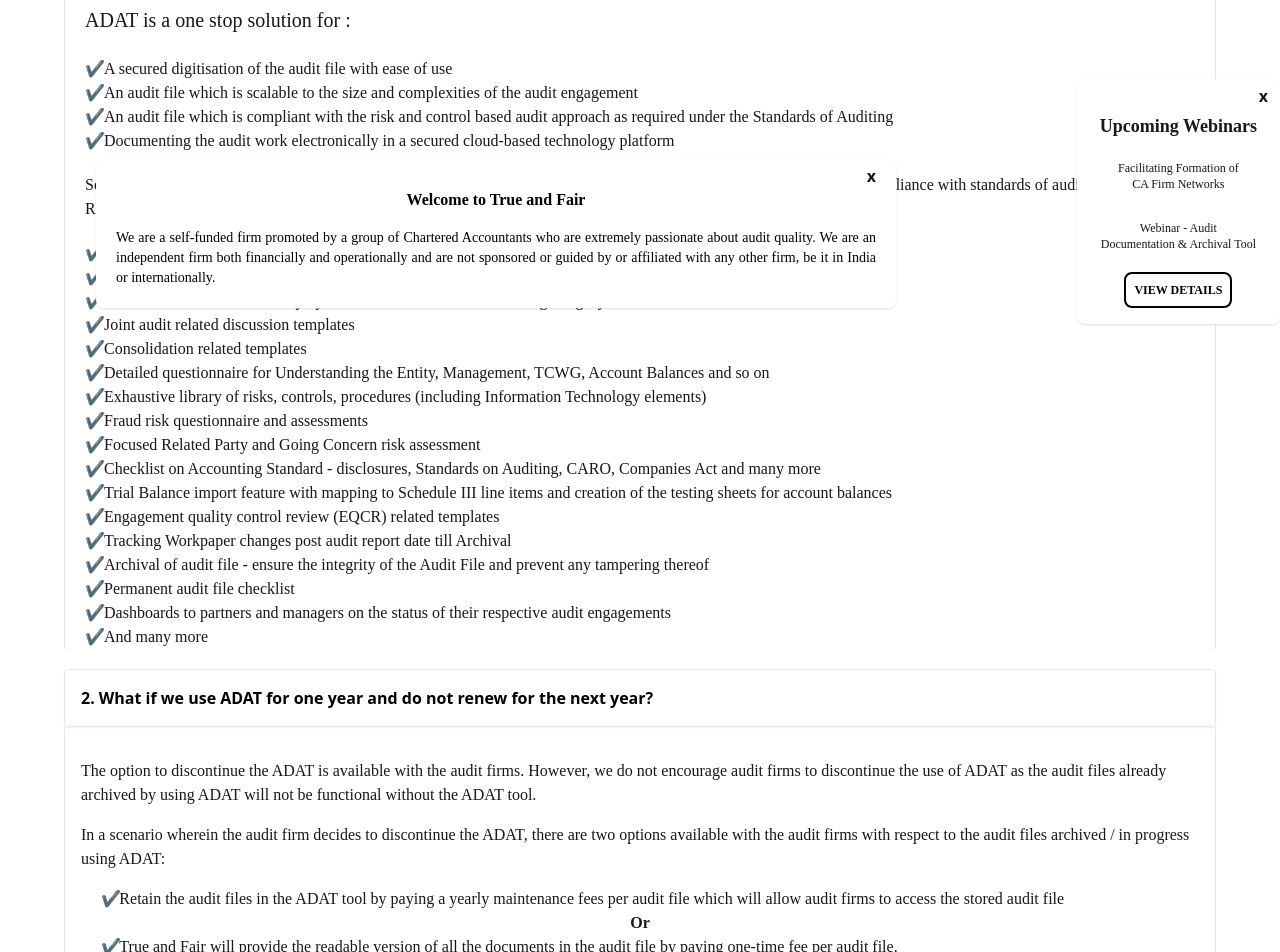
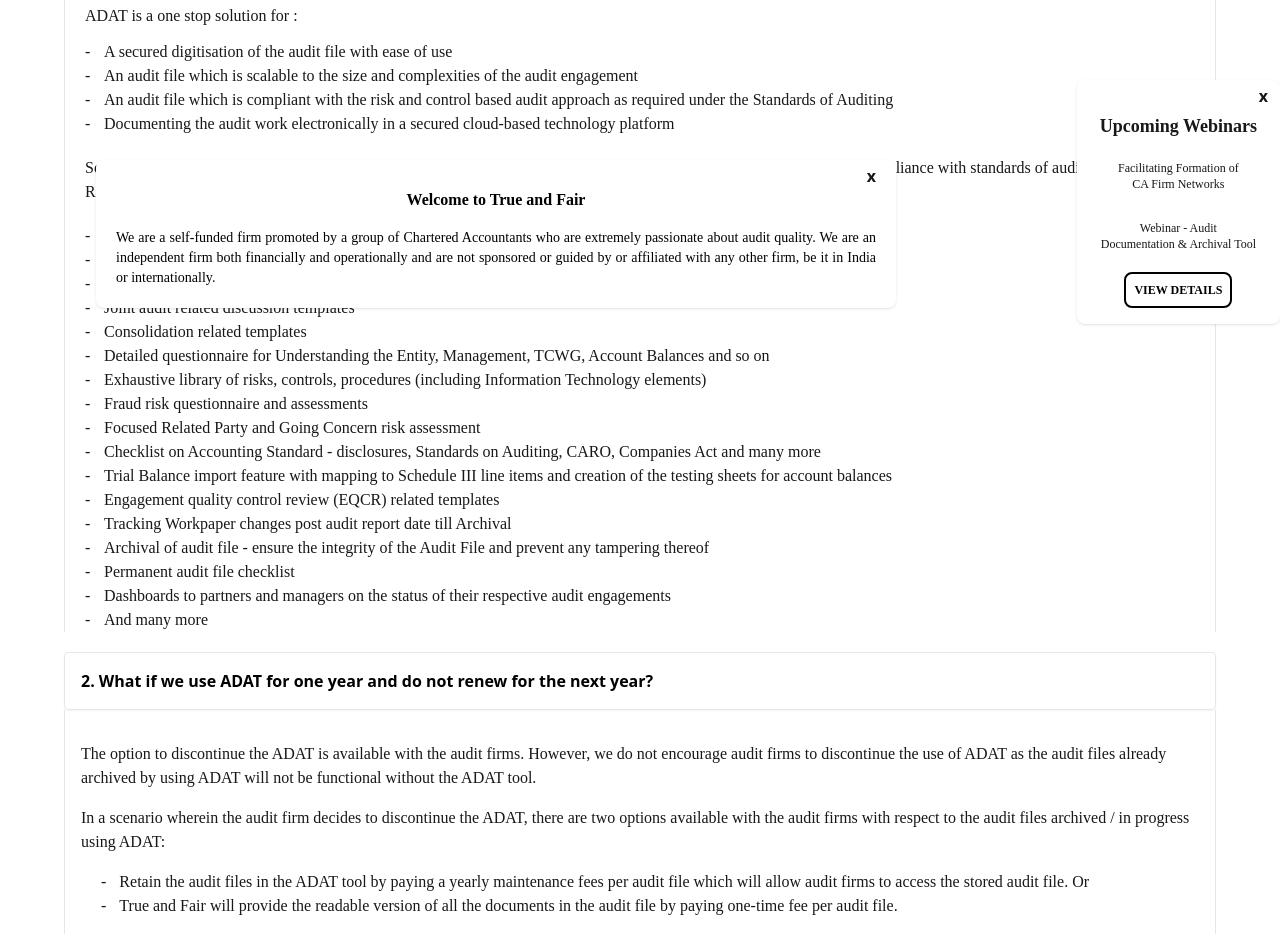
Before and after one commit to TRUENFAIR/trueandfair, a Next.js app: page /faq in a window 1280 px wide. Shown: the part 460-1412 px from the top of the page. Built offline with nearby package versions, Linux system fonts and the light colour scheme.

Commit message:
the change in text format and header faq name ch

```diff
--- a/components/layout.js
+++ b/components/layout.js
@@ -101,7 +101,7 @@
       name: "Events",
       path: "/events",
     },
-    { name: "Faq", path: "/faq" },
+    { name: " FAQs", path: "/faq" },
     {
       name: "Contact",
       path: "/contact",
@@ -335,7 +335,7 @@
               <a> Events</a>
             </Link>
             <Link href="/faq">
-              <a>FAQ</a>
+              <a> FAQs</a>
             </Link>
           </div>
           <div className="text-sm flex flex-col font-bah text-black lg:p-0  text-center">
--- a/pages/faq.js
+++ b/pages/faq.js
@@ -43,10 +43,27 @@
             data-aos-once="true"
             className="lg:h-[90px] h-[200px]  w-[80%] md:w-1/2 flex justify-center  items-center font-bah text-2xl text-white bg-slate-800"
           >
-            <div className=" text-3xl font-bah  title-font text-white">FAQ</div>
+            <div className=" text-3xl font-bah  title-font text-white">Frequently Asked Questions</div>
           </div>
         </div>
       </section>
+
+      {/* <div>
+        <details>
+          <summary>
+            Lorem ipsum dolor sit amet consectetur, adipisicing elit. Nihil,
+            iusto!
+          </summary>
+          <div className="">
+            Lorem ipsum dolor sit amet consectetur adipisicing elit. Ullam, eius
+            eos rerum saepe velit delectus ipsam nesciunt id enim iusto
+            molestias tempora error sapiente perferendis obcaecati ipsa, natus
+            nobis? Magni porro, tempora neque incidunt tempore possimus
+            distinctio vel eius consequuntur rem ab voluptas ex ipsam hic eaque
+            doloremque quos modi!
+          </div>
+        </details>
+      </div> */}
 
       <div className="md:container pt-4 pb-5 flex flex-col gap-5  md:mx-auto">
         <OurBrand title={"1. Why should I use ADAT?"} />
--- a/pages/faq/ourBrand.js
+++ b/pages/faq/ourBrand.js
@@ -12,12 +12,12 @@
         <div>
           <section>
             <div className="w-full border-l border-r font-bah">
-              <p className="leading-relaxed p-5 text-xl o text-justify p-1 ">
+              <p className=" p-1 mt-4 mb-2 md:pl-5 ">
                 ADAT is a one stop solution for :
               </p>
 
               <div className="flex gap-4">
-                <div className="w-[2%] md:pl-5">✔️</div>
+                <div className="w-[2%] md:pl-5">-</div>
                 <div>
                   <p>
                     A secured digitisation of the audit file with ease of use
@@ -26,7 +26,7 @@
               </div>
 
               <div className="flex gap-4">
-                <div className="w-[2%] md:pl-5">✔️</div>
+                <div className="w-[2%] md:pl-5">-</div>
                 <div>
                   <p>
                     An audit file which is scalable to the size and complexities
@@ -36,7 +36,7 @@
               </div>
 
               <div className="flex gap-4">
-                <div className="w-[2%] md:pl-5">✔️</div>
+                <div className="w-[2%] md:pl-5">-</div>
                 <div>
                   <p>
                     An audit file which is compliant with the risk and control
@@ -47,7 +47,7 @@
               </div>
 
               <div className="flex gap-4">
-                <div className="w-[2%] md:pl-5">✔️</div>
+                <div className="w-[2%] md:pl-5">-</div>
                 <div>
                   <p>
                     Documenting the audit work electronically in a secured
@@ -64,14 +64,14 @@
               </p>
 
               <div className="flex gap-4">
-                <div className="w-[2%] md:pl-5">✔️</div>
+                <div className="w-[2%] md:pl-5">-</div>
                 <div>
                   <p>Robust audit firm, audit engagement and team onboarding</p>
                 </div>
               </div>
 
               <div className="flex gap-4">
-                <div className="w-[2%] md:pl-5">✔️</div>
+                <div className="w-[2%] md:pl-5">-</div>
                 <div>
                   <p>
                     Secure environment to the clients of the audit firm to share
@@ -81,7 +81,7 @@
               </div>
 
               <div className="flex gap-4">
-                <div className="w-[2%] md:pl-5">✔️</div>
+                <div className="w-[2%] md:pl-5">-</div>
                 <div>
                   <p>
                     Audit file can be accessed only by the Authorised Personnel
@@ -91,21 +91,21 @@
               </div>
 
               <div className="flex gap-4">
-                <div className="w-[2%] md:pl-5">✔️</div>
+                <div className="w-[2%] md:pl-5">-</div>
                 <div>
                   <p>Joint audit related discussion templates</p>
                 </div>
               </div>
 
               <div className="flex gap-4">
-                <div className="w-[2%] md:pl-5">✔️</div>
+                <div className="w-[2%] md:pl-5">-</div>
                 <div>
                   <p>Consolidation related templates</p>
                 </div>
               </div>
 
               <div className="flex gap-4">
-                <div className="w-[2%] md:pl-5">✔️</div>
+                <div className="w-[2%] md:pl-5">-</div>
                 <div>
                   <p>
                     Detailed questionnaire for Understanding the Entity,
@@ -115,7 +115,7 @@
               </div>
 
               <div className="flex gap-4">
-                <div className="w-[2%] md:pl-5">✔️</div>
+                <div className="w-[2%] md:pl-5">-</div>
                 <div>
                   <p>
                     Exhaustive library of risks, controls, procedures (including
@@ -125,21 +125,21 @@
               </div>
 
               <div className="flex gap-4">
-                <div className="w-[2%] md:pl-5">✔️</div>
+                <div className="w-[2%] md:pl-5">-</div>
                 <div>
                   <p>Fraud risk questionnaire and assessments</p>
                 </div>
               </div>
 
               <div className="flex gap-4">
-                <div className="w-[2%] md:pl-5">✔️</div>
+                <div className="w-[2%] md:pl-5">-</div>
                 <div>
                   <p>Focused Related Party and Going Concern risk assessment</p>
                 </div>
               </div>
 
               <div className="flex gap-4">
-                <div className="w-[2%] md:pl-5">✔️</div>
+                <div className="w-[2%] md:pl-5">-</div>
                 <div>
                   <p>
                     Checklist on Accounting Standard - disclosures, Standards on
@@ -149,7 +149,7 @@
               </div>
 
               <div className="flex gap-4">
-                <div className="w-[2%] md:pl-5">✔️</div>
+                <div className="w-[2%] md:pl-5">-</div>
                 <div>
                   <p>
                     Trial Balance import feature with mapping to Schedule III
@@ -160,7 +160,7 @@
               </div>
 
               <div className="flex gap-4">
-                <div className="w-[2%] md:pl-5">✔️</div>
+                <div className="w-[2%] md:pl-5">-</div>
                 <div>
                   <p>
                     Engagement quality control review (EQCR) related templates
@@ -169,7 +169,7 @@
               </div>
 
               <div className="flex gap-4">
-                <div className="w-[2%] md:pl-5">✔️</div>
+                <div className="w-[2%] md:pl-5">-</div>
                 <div>
                   <p>
                     Tracking Workpaper changes post audit report date till
@@ -179,7 +179,7 @@
               </div>
 
               <div className="flex gap-4">
-                <div className="w-[2%] md:pl-5">✔️</div>
+                <div className="w-[2%] md:pl-5">-</div>
                 <div>
                   <p>
                     Archival of audit file - ensure the integrity of the Audit
@@ -189,14 +189,14 @@
               </div>
 
               <div className="flex gap-4">
-                <div className="w-[2%] md:pl-5">✔️</div>
+                <div className="w-[2%] md:pl-5">-</div>
                 <div>
                   <p>Permanent audit file checklist</p>
                 </div>
               </div>
 
               <div className="flex gap-4">
-                <div className="w-[2%] md:pl-5">✔️</div>
+                <div className="w-[2%] md:pl-5">-</div>
                 <div>
                   <p>
                     Dashboards to partners and managers on the status of their
@@ -206,7 +206,7 @@
               </div>
 
               <div className="flex gap-4">
-                <div className="w-[2%] md:pl-5">✔️</div>
+                <div className="w-[2%] md:pl-5">-</div>
                 <div>
                   <p>And many more</p>
                 </div>
--- a/pages/faq/ourBrand2.js
+++ b/pages/faq/ourBrand2.js
@@ -27,18 +27,18 @@
               </p>
 
               <div className="flex gap-4">
-                <div className="w-[2%] md:pl-5">✔️</div>
+                <div className="w-[2%] md:pl-5">-</div>
                 <div>
                   <p>
                     Retain the audit files in the ADAT tool by paying a yearly
                     maintenance fees per audit file which will allow audit firms
-                    to access the stored audit file
+                    to access the stored audit file. Or
                   </p>
                 </div>
               </div>
-              <p className="font-bold text-center">Or</p>
+
               <div className="flex gap-4">
-                <div className="w-[2%] md:pl-5">✔️</div>
+                <div className="w-[2%] md:pl-5">-</div>
                 <div>
                   <p>
                     True and Fair will provide the readable version of all the
```
Also changed, not shown: pages/faq/ourBrand6.js (+31 -34 lines).
